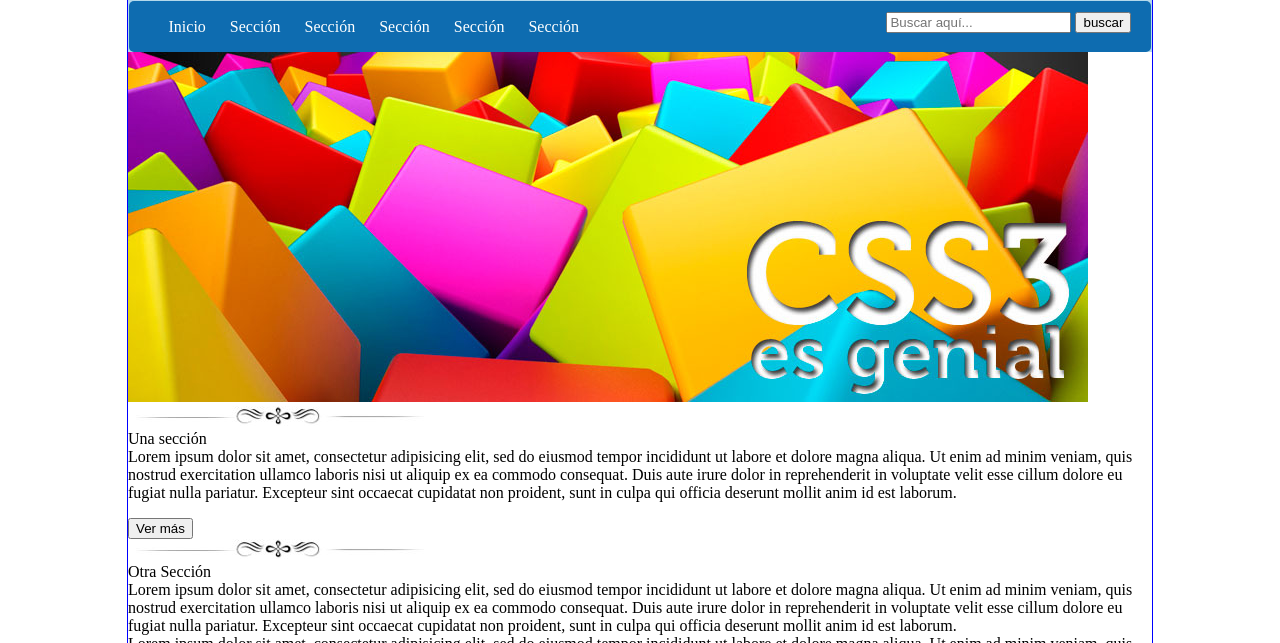
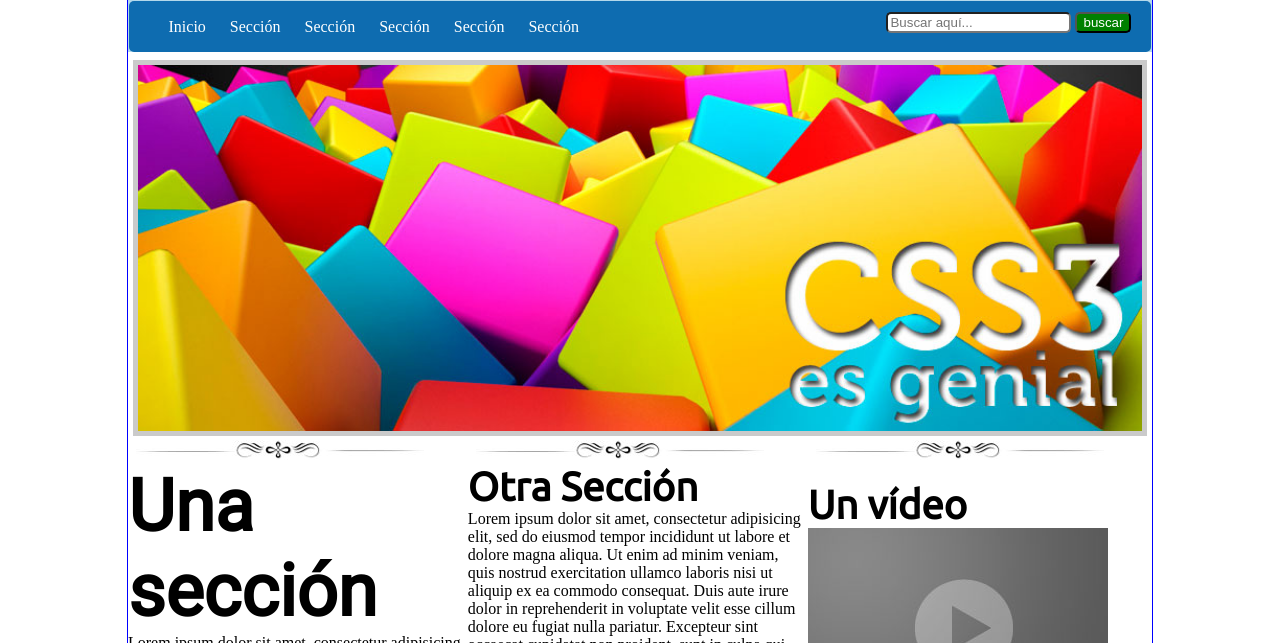
Before and after one commit to Exvalivar/pw2171, a plain HTML site: page practica01css/index.html in a window 1280 px wide. Shown: the part 157-800 px from the top of the page. Drawn offline with Linux system fonts and the light colour scheme.

Commit message:
PrácticaCSS301 terminada

```diff
--- a/practica01css/css/estilos.css
+++ b/practica01css/css/estilos.css
@@ -8,6 +8,13 @@ form{
 	float:right;
 	margin-top: -40px;
 	margin-right: 20px;
+}
+form input{
+	border-radius: 5px;
+}
+form input[type=button]{
+	background: green;
+	color:white;
 }
 header{
 	background: #B3D8EB;
@@ -28,3 +35,36 @@ header nav ul li{
 #logo{
 	margin-top: -150px;
 }
+#seccion01 article{
+	/*border: 1px solid red;*/
+	text-align: center;
+}
+#seccion01 article img{
+	border: 5px solid rgba(150,150,150,0.5);
+	width: 98%;
+	margin-top: 8px;
+}
+#seccion02 article{
+	display: inline-block;
+	vertical-align: top;
+	width: 32.8%;
+	margin:0 auto;
+}
+#seccion02 article input{
+	border:1px solid gray;
+	background: white;
+	border-radius: 3px;
+	color: blue;
+	margin-left: 35%;
+}
+.otraSeccion, .unaSeccion{
+	font-weight: bold;
+}
+.otraSeccion{
+	font-size:2.5em;
+	font-family: 'Ubuntu', sans-serif;
+}
+.unaSeccion{
+	font-size: 4.5em;
+	font-family: 'Roboto', sans-serif;
+}
--- a/practica01css/index.html
+++ b/practica01css/index.html
@@ -3,6 +3,7 @@
 <head>
 	<meta charset="utf-8">
 	<title>Práctica 01 CSS3</title>
+	<link href="https://fonts.googleapis.com/css?family=Roboto|Ubuntu|Arimo" rel="stylesheet">
 	<link rel="stylesheet" type="text/css" href="css/estilos.css">
 </head>
 <body>
@@ -24,15 +25,15 @@
 			</form>
 		</nav>
 	</header>
-	<section>
+	<section id="seccion01">
 		<article>
 			<img src="img/slide2.jpg">
 		</article>
 	</section>
-	<section>
+	<section id="seccion02">
 		<article>
 			<img src="img/separador.jpg"><br>
-			Una sección <br>
+			<span class="unaSeccion">Una sección</span> <br>
 			Lorem ipsum dolor sit amet, consectetur adipisicing elit, sed do eiusmod
 			tempor incididunt ut labore et dolore magna aliqua. Ut enim ad minim veniam,
 			quis nostrud exercitation ullamco laboris nisi ut aliquip ex ea commodo
@@ -43,7 +44,7 @@
 			<input type="submit" value="Ver más">
 		</article>
 		<article><img src="img/separador.jpg"><br>
-		Otra Sección <br>
+		<span class="otraSeccion">Otra Sección</span> <br>
 		Lorem ipsum dolor sit amet, consectetur adipisicing elit, sed do eiusmod
 		tempor incididunt ut labore et dolore magna aliqua. Ut enim ad minim veniam,
 		quis nostrud exercitation ullamco laboris nisi ut aliquip ex ea commodo
@@ -63,7 +64,7 @@
 		<article>
 			<img src="img/separador.jpg"><br>
 			<br>
-			Un vídeo
+			<span class="otraSeccion">Un vídeo</span>
 			<br>
 			<img src="img/video.jpg">
 		</article>
```
